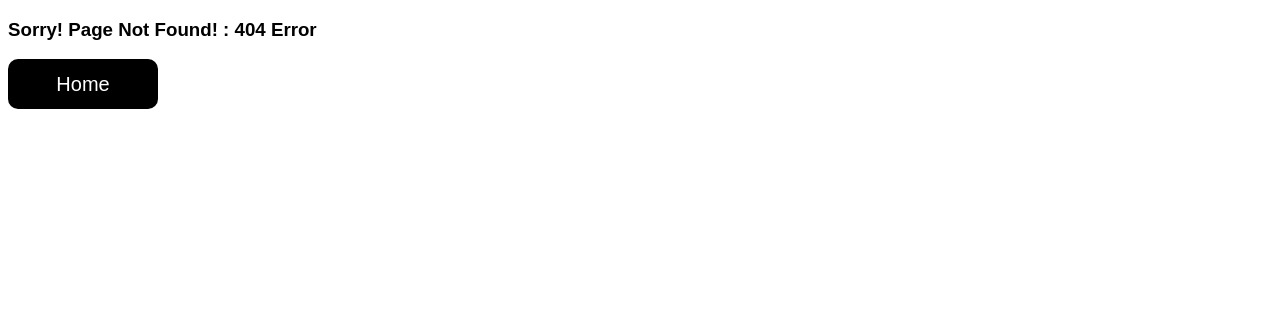
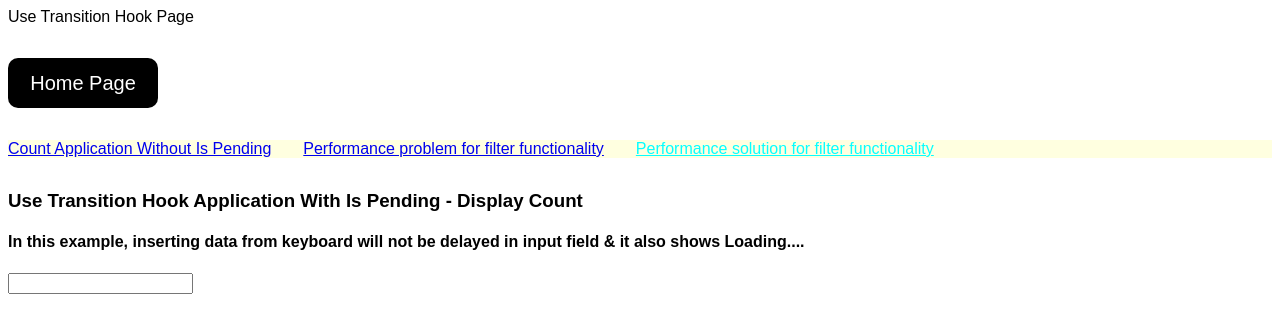
Before and after one commit to rahulsalinskee/hello-world, a React (Create React App) app: page /use-transition-hook-page/solution-for-performance-in-filter-functionality in a window 1280 px wide. Before the commit this address had no page. Shown: the top 332 px of the page. Built offline with nearby package versions, Linux system fonts and the light colour scheme.

Commit message:
Update Component Name from Search to Filter for Use Transition Hook.

```diff
--- a/src/Hooks/UseTransition/SolutionForPerformanceInSearchFunctionality/SolutionForPerformanceInSearchFunctionality.jsx
+++ b/src/Hooks/UseTransition/PerformanceProblemInFilterFunctionality/PerformanceProblemInFilterFunctionality.jsx
@@ -1,6 +1,6 @@
 import React, { useEffect, useState, useTransition } from 'react';
 
-export default function SolutionForPerformanceInSearchFunctionality() {
+export default function PerformanceProblemInFilterFunctionality() {
     const [isPending, startTransition] = useTransition();
     const [input, setInput] = useState();
     const [dataList, setDataList] = useState([]);
@@ -12,23 +12,22 @@ export default function SolutionForPerformanceInSearchFunctionality() {
 
     function InputOnChangeEventHandler(event) {
         setInput(event.target.value);
-        startTransition(() => {
-            const a = [];
-            for (let i = 0; i < DATA_SIZE; i++) {
-                a.push(event.target.value);
-            }
-            setDataList(a);
-        })
+        const a = [];
+        for (let i = 0; i < DATA_SIZE; i++) {
+            a.push(event.target.value);
+        }
+        setDataList(a);
     }
 
     return (
         <>
             <div>
                 <h3>Use Transition Hook Application Without Is Pending - Display Count</h3>
+                <h4>In this example, inserting data from keyboard will be delayed in input field & it does not show Loading....</h4>
                 <div>
                     <input type='text' value={input} onChange={InputOnChangeEventHandler} />
                     {
-                        isPending ? 'Loading...' : dataList.map((data, index) => {
+                        dataList.map((data, index) => {
                             return (
                                 <div key={index}>{data}</div>
                             );
--- a/src/Hooks/UseTransition/PerformanceProblemInSearchFunctionality/PerformanceProblemInSearchFunctionality.jsx
+++ b/src/Hooks/UseTransition/SolutionForPerformanceInFilterFunctionality/SolutionForPerformanceInFilterFunctionality.jsx
@@ -1,32 +1,31 @@
 import React, { useEffect, useState, useTransition } from 'react';
 
-export default function PerformanceProblemInSearchFunctionality() {
+export default function SolutionForPerformanceInFilterFunctionality() {
     const [isPending, startTransition] = useTransition();
     const [input, setInput] = useState();
     const [dataList, setDataList] = useState([]);
     const DATA_SIZE = 10000;
 
-    // useEffect(() => {
-    //     console.log('Use State Run!!')
-    // }, [count]);
-
     function InputOnChangeEventHandler(event) {
         setInput(event.target.value);
-        const a = [];
-        for (let i = 0; i < DATA_SIZE; i++) {
-            a.push(event.target.value);
-        }
-        setDataList(a);
+        startTransition(() => {
+            const a = [];
+            for (let i = 0; i < DATA_SIZE; i++) {
+                a.push(event.target.value);
+            }
+            setDataList(a);
+        })
     }
 
     return (
         <>
             <div>
-                <h3>Use Transition Hook Application Without Is Pending - Display Count</h3>
+                <h3>Use Transition Hook Application With Is Pending - Display Count</h3>
+                <h4>In this example, inserting data from keyboard will not be delayed in input field & it also shows Loading....</h4>
                 <div>
                     <input type='text' value={input} onChange={InputOnChangeEventHandler} />
                     {
-                        dataList.map((data, index) => {
+                        isPending ? 'Loading...' : dataList.map((data, index) => {
                             return (
                                 <div key={index}>{data}</div>
                             );
--- a/src/Pages/UseTransitionHookPage.jsx
+++ b/src/Pages/UseTransitionHookPage.jsx
@@ -17,8 +17,8 @@ export default function UseTransitionHookPage() {
                 <button style={{ marginTop: '2rem' }} onClick={HomePageLoadButton}>Home Page</button>
                 <div style={{ marginBottom: '2rem', backgroundColor: 'lightyellow', display: 'flex', marginTop: '2rem', flexDirection: 'row', gap: '2rem' }}>
                     <NavLink to='count-application-without-is-pending'>Count Application Without Is Pending</NavLink>
-                    <NavLink to='performance-problem-in-search-functionality'>Performance problem for search functionality</NavLink>
-                    <NavLink to='solution-for-performance-in-search-functionality'>Performance solution for search functionality</NavLink>
+                    <NavLink to='performance-problem-in-filter-functionality'>Performance problem for filter functionality</NavLink>
+                    <NavLink to='solution-for-performance-in-filter-functionality'>Performance solution for filter functionality</NavLink>
                 </div>
             </div>
             <Outlet />
--- a/src/Router/ApplicationRouter.jsx
+++ b/src/Router/ApplicationRouter.jsx
@@ -24,8 +24,10 @@ import UseSyncExternalStoreHookPage from '../Pages/UseSyncExternalStoreHookPage'
 import CounterApplicationUsingUseSyncExternalStoreHook from '../Hooks/UseSyncExternalStore/CounterApplicationUsingUseSyncExternalStoreHook/CounterApplicationUsingUseSyncExternalStoreHook';
 import UseTransitionHookPage from '../Pages/UseTransitionHookPage';
 import CountApplicationWithoutIsPending from '../Hooks/UseTransition/UseTransitionWithoutIsPendingApplication/CountApplicationWithoutIsPending';
-import PerformanceProblemInSearchFunctionality from '../Hooks/UseTransition/PerformanceProblemInSearchFunctionality/PerformanceProblemInSearchFunctionality';
-import SolutionForPerformanceInSearchFunctionality from '../Hooks/UseTransition/SolutionForPerformanceInSearchFunctionality/SolutionForPerformanceInSearchFunctionality';
+import PerformanceProblemInFilterFunctionality from '../Hooks/UseTransition/PerformanceProblemInFilterFunctionality/PerformanceProblemInFilterFunctionality';
+import SolutionForPerformanceInFilterFunctionality from '../Hooks/UseTransition/SolutionForPerformanceInFilterFunctionality/SolutionForPerformanceInFilterFunctionality';
+import UseDeferredValueHookPage from '../Pages/UseDeferredValueHookPage';
+// import UseDeferredValueApplication from '../Hooks/UseDeferredValue/UseDeferredValueHookApplication/UseDeferredValueApplication';
 
 export function ApplicationRouter() {
     return (
@@ -54,9 +56,12 @@ export function ApplicationRouter() {
                     </Route>
                     <Route path='/use-transition-hook-page/' element={<UseTransitionHookPage />}>
                         <Route path='count-application-without-is-pending' element={<CountApplicationWithoutIsPending />} />
-                        <Route path='performance-problem-in-search-functionality' element={<PerformanceProblemInSearchFunctionality />} />
-                        <Route path='solution-for-performance-in-search-functionality' element={<SolutionForPerformanceInSearchFunctionality />} />
+                        <Route path='performance-problem-in-filter-functionality' element={<PerformanceProblemInFilterFunctionality />} />
+                        <Route path='solution-for-performance-in-filter-functionality' element={<SolutionForPerformanceInFilterFunctionality />} />
                     </Route>
+                    {/* <Route path='/use-deferred-value-hook-page/' element={<UseDeferredValueHookPage />}>
+                        <Route path='use-deferred-value-application' element={<UseDeferredValueApplication />} />
+                    </Route> */}
                     <Route path='/dashboard' element={<DashboardPage />} />
                     {/* UseParams Hook: 1. Need to add route (Here, route is 'firstName' and 'lastName' variable) for DashboardPage 2. We need to use this (variable name) route in DashboardPage JXS file */}
                     <Route path='/dashboard/:firstName/:lastName' element={<DashboardPage />} />
```
